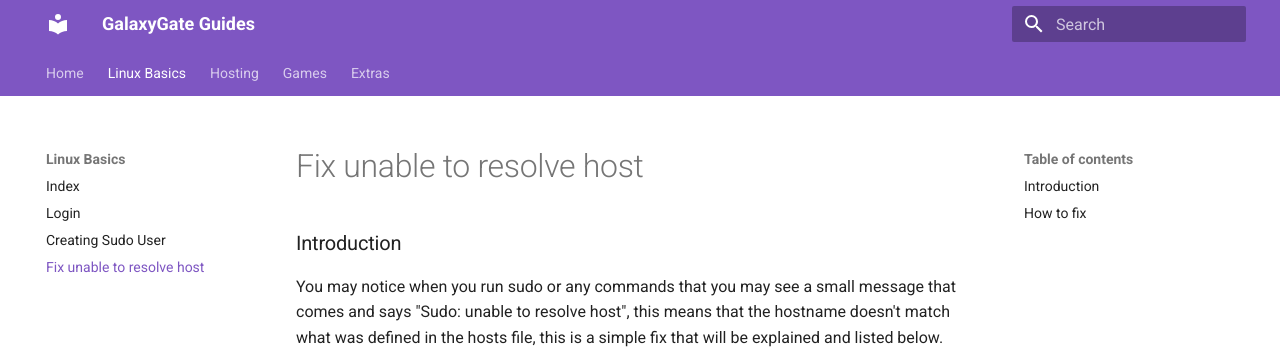
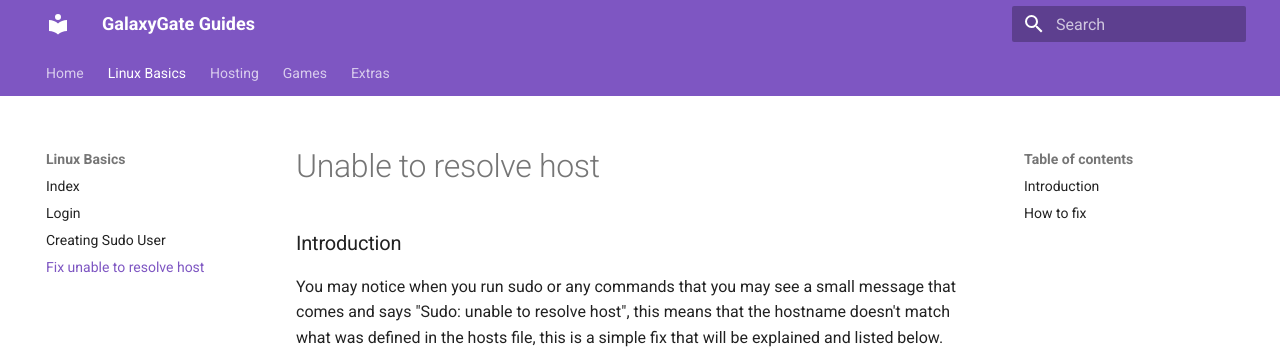
Before and after one commit to GalaxyGate/guides, an MkDocs documentation site: the page built from docs/basics/fix_hostname.md, in a window 1280 px wide and 900 px high. Shown: the top 349 px of the window. Built offline with MkDocs 1.6.1 and Material for MkDocs 9.7.7, drawn with Linux system fonts in a browser that asks for light colours.

Commit message:
Update image paths to be more consistent and slight wording changes

````diff
--- a/docs/basics/fix_hostname.md
+++ b/docs/basics/fix_hostname.md
@@ -1,15 +1,15 @@
-# Fix unable to resolve host
+# Unable to resolve host
 
 ### Introduction
 You may notice when you run sudo or any commands that you may see a small message that comes and says "Sudo: unable to resolve host", this means that the hostname doesn't match what was defined in the hosts file, this is a simple fix that will be explained and listed below.
 
-![hostname_error](./assets/host_error.png)
+![hostname_error](./assets/fix_hostname/host_error.png)
 ### How to fix
 First, you should check the hostname file and see if that matches the hostname you have set.
 ```bash
 sudo cat /etc/hostname
 ```
-![hostname](./assets/hostname.png)
+![hostname](./assets/fix_hostname/hostname.png)
 
 You can also see the hostname as it comes after your username e.g root@Helios.
 Keep the output of the previous command as you will be using that in the next step!
@@ -19,9 +19,9 @@ Next, we will be checking the hosts file to make sure that the vps knows what th
 sudo nano /etc/hosts
 ```
 The default file would be this or a similar looking one:
-![hosts](./assets/hosts.png)
+![hosts](./assets/fix_hostname/hosts.png)
 You want to edit it to resemble this:
-![new_hosts](./assets/new_hosts.png)
+![new_hosts](./assets/fix_hostname/new_hosts.png)
 
 !!! note
     In my case it was Ubuntu -> Helios
````
Also changed, not shown: docs/basics/first_login.md (+1 -0 lines), docs/basics/index.md (+1 -1 lines), docs/basics/assets/fix_hostname/host_error.png (renamed from docs/basics/assets/host_error.png), docs/basics/assets/fix_hostname/hostname.png (renamed from docs/basics/assets/hostname.png), docs/basics/assets/fix_hostname/hosts.png (renamed from docs/basics/assets/hosts.png), docs/basics/assets/fix_hostname/new_hosts.png (renamed from docs/basics/assets/new_hosts.png).
